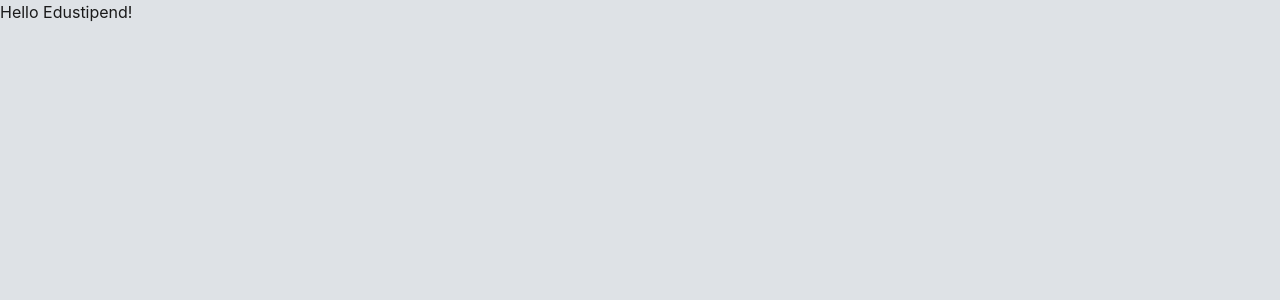
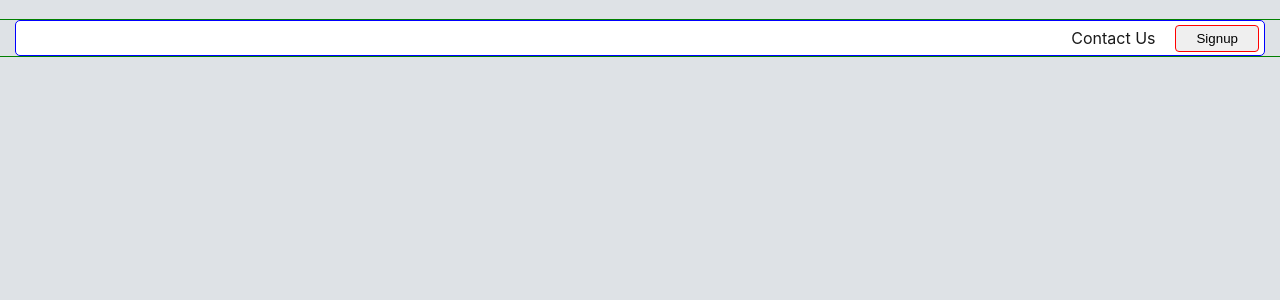
Before and after one commit to Stanlisberg/Edustipend-test, a React (Vite) app: page / in a window 1280 px wide. Shown: the top 300 px of the page. Built offline with nearby package versions, Linux system fonts and the light colour scheme.

Commit message:
Feature: Navbar styling

```diff
--- a/src/App.jsx
+++ b/src/App.jsx
@@ -1,10 +1,11 @@
+import Navbar from "./components/navbar"
 
 function App() {
 
   return (
     <>
       <div>
-        Hello Edustipend!
+        <Navbar />
       </div>
     </>
   )
--- /dev/null
+++ b/src/components/navbar.jsx
@@ -0,0 +1,15 @@
+function Navbar () {
+    return(
+        <nav className='nav-container'>
+            <div className='nav-wrapper'>
+                <ul className='nav-list'>
+                    <li>Contact Us</li>
+                </ul>
+                <button className='nav-button'>
+                    Signup
+                </button>
+            </div>
+        </nav>
+    )
+}
+export default Navbar
--- a/src/index.css
+++ b/src/index.css
@@ -19,3 +19,35 @@
   margin: 0;
   padding: 0;
 }
+
+.nav-container {
+  outline: 1px solid green;
+}
+
+.nav-wrapper {
+  max-width: 1250px;
+  border: 1px solid blue;
+  border-radius: 5px;
+  margin: 0 auto;
+  display: flex;
+  justify-content: end;
+  align-items: center;
+  height: 36px;
+  margin-top: 20px;
+  background-color: #fff;
+}
+
+.nav-list {
+  list-style-type: none;
+}
+
+li {
+  margin-right: 20px;
+}
+
+.nav-button {
+  margin-right: 5px;
+  border: 1px solid red;
+  padding: 5px 20px;
+  border-radius: 4px;
+}
```
Also changed, not shown: src/components/sidebar.jsx (added).
